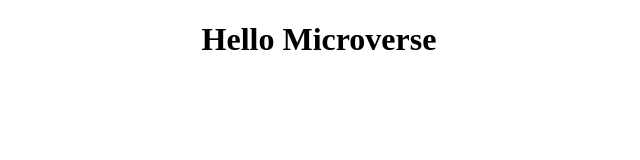
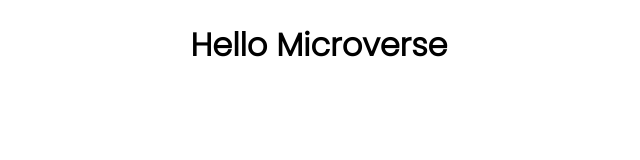
Before and after one commit to ignatius22/hello-microverse, a website: page index.html in a window 1280 px wide. Shown: the whole page, without its empty margins (321-961 px from the left). Drawn offline with Linux system fonts and the light colour scheme.

Commit message:
Add google font

```diff
--- a/css/styles.css
+++ b/css/styles.css
@@ -1,3 +1,4 @@
 .heading{
     text-align: center;
+    font-family: 'Poppins', sans-serif;
 }
--- a/index.html
+++ b/index.html
@@ -5,6 +5,9 @@
     <meta http-equiv="X-UA-Compatible" content="IE=edge">
     <meta name="viewport" content="width=device-width, initial-scale=1.0">
     <link rel="stylesheet" href="/css/styles.css">
+    <link rel="preconnect" href="https://fonts.googleapis.com">
+<link rel="preconnect" href="https://fonts.gstatic.com" crossorigin>
+<link href="https://fonts.googleapis.com/css2?family=Poppins:wght@200;300&display=swap" rel="stylesheet">
     <title>Hello Microverse</title>
 </head>
 <body>
```
